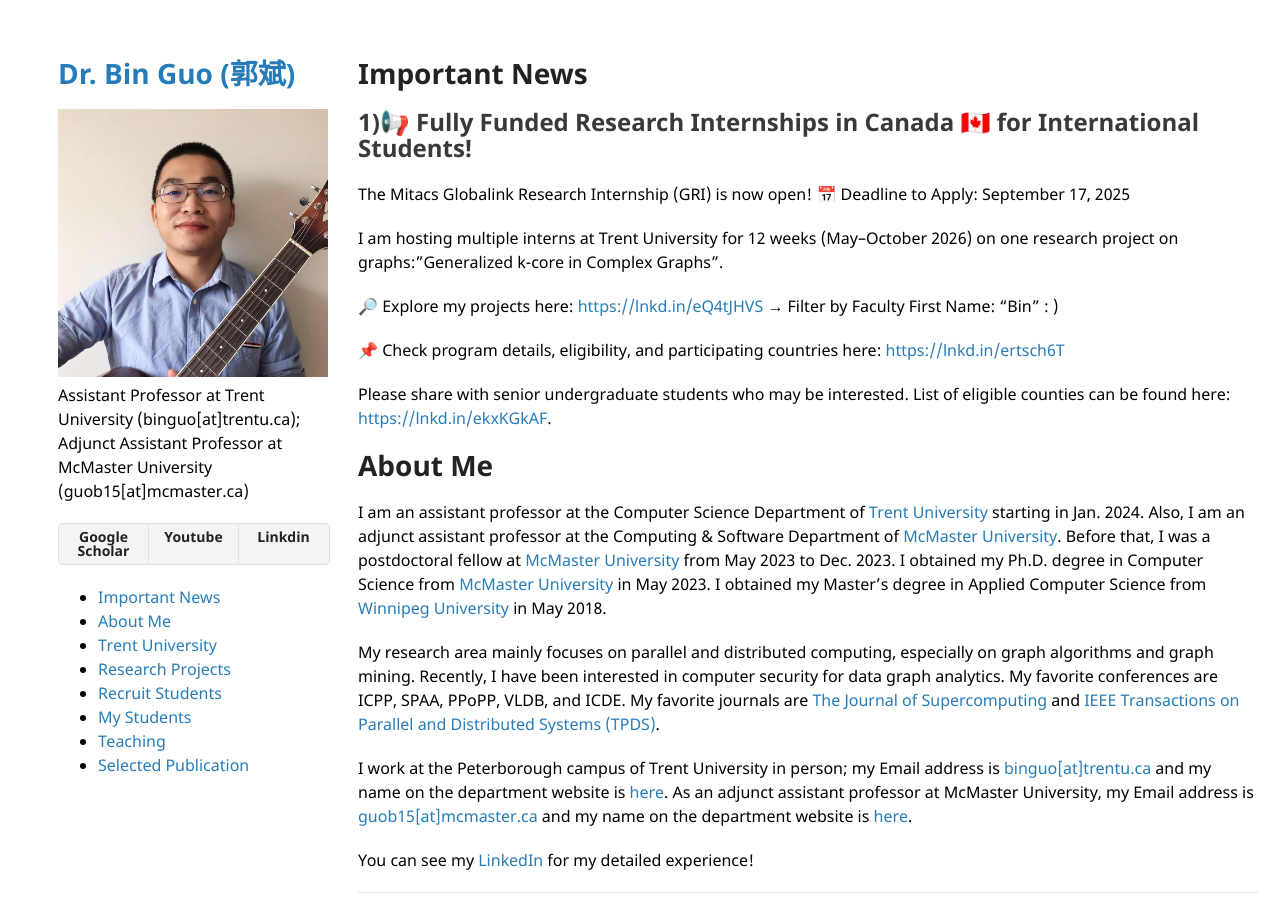
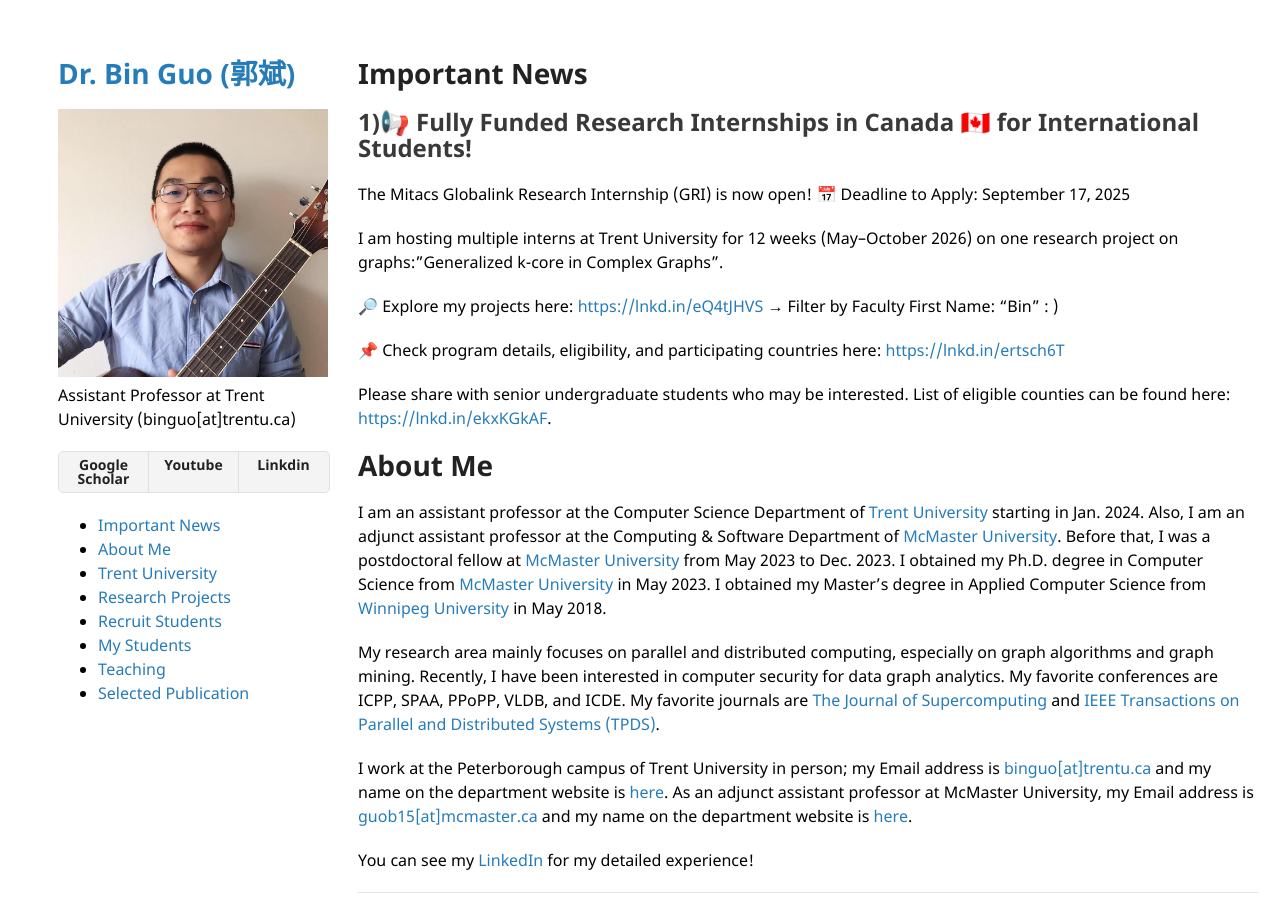
Before and after one commit to bin-guo/bin-guo.github.io, a Jekyll site: the page built from index.md, in a window 1280 px wide and 900 px high. Built offline with Jekyll 4.4.1, drawn with Linux system fonts in a browser that asks for light colours; our own code applies the rules of GitHub Pages for plain Markdown files.

Commit message:
Update _config.yml

```diff
--- a/_config.yml
+++ b/_config.yml
@@ -2,6 +2,6 @@ remote_theme: pages-themes/minimal@v0.2.0
 plugins:
 - jekyll-remote-theme # add this line to the plugins list if you already have one
 title: Dr. Bin Guo (郭斌)
-description: Assistant Professor at Trent University (binguo[at]trentu.ca); Adjunct Assistant Professor at McMaster University (guob15[at]mcmaster.ca)
+description: Assistant Professor at Trent University (binguo[at]trentu.ca)
 show_downloads: true
 logo: assets/binguo.jpg
```
